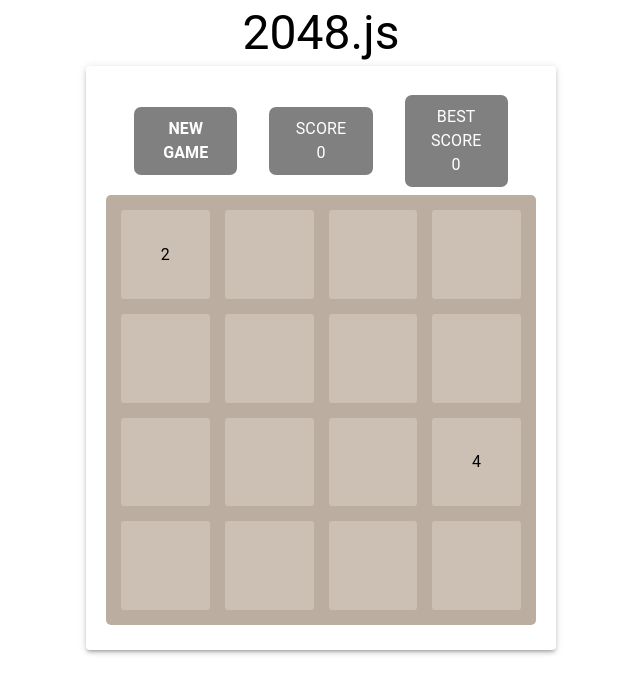
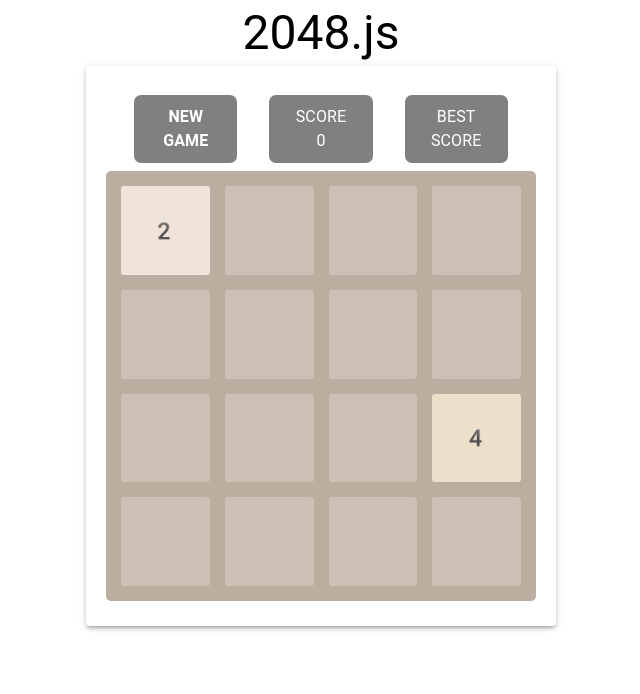
Before and after one commit to bragg13/ugly-2048, a React (Create React App) app: page / in a window 1280 px wide. Shown: the top 694 px of the page, without its empty margins (319-959 px from the left). Built offline with nearby package versions, Linux system fonts and the light colour scheme.

Commit message:
animations working but not for merged

```diff
--- a/src/App.jsx
+++ b/src/App.jsx
@@ -1,4 +1,4 @@
-import { useState } from "react";
+import { useEffect, useState } from "react";
 import { Paper, Typography } from "@mui/material";
 import GameOverScreen from "./components/GameOverScreen/GameOverScreen.jsx";
 import Header from "./components/Header/Header.jsx";
@@ -10,8 +10,19 @@ function App() {
   const [score, setScore] = useState(0);
   const [bestScore, setBestScore] = useState(0); // TODO: load from storage
 
-  const handleScore = () => {
-    console.log("els");
+  useEffect(() => {
+    // get best score from storage
+    let _bs = JSON.parse(localStorage.getItem('bestScore'))
+    setBestScore(_bs)
+  }, [])
+
+  const handleScore = newScore => {
+    setScore(prevScore => prevScore+newScore)
+
+    if (newScore > bestScore) {
+      setBestScore(score+newScore)
+      // show little anim
+    }
   };
 
   return (
@@ -19,8 +30,8 @@ function App() {
       <Typography textAlign={'center'} padding={'5px'} variant="h3">2048.js</Typography>
       <div className="game-container">
         {isGameOver && <GameOverScreen />}
-        <Header score={score} bestScore={bestScore}/>
-        <Game />
+        <Header score={score} bestScore={bestScore} />
+        <Game handleScore={handleScore} />
       </div>
     </>
   );
--- a/src/components/Game/Game.jsx
+++ b/src/components/Game/Game.jsx
@@ -2,9 +2,8 @@ import { Container, Grid, Typography } from "@mui/material";
 import { useEffect, useRef, useState } from "react";
 import './Game.css'
 import Tile from "../Tile/Tile";
-import Header from "../Header/Header"
 
-export default function Game(props) {
+export default function Game({ handleScore }) {
     const [board, setBoard] = useState([])
     const calcBoard = useRef(null)
     const emptyTiles = useRef([])
@@ -22,7 +21,10 @@ export default function Game(props) {
         for (let i = 0; i < 4; i++) {
             for (let j = 0; j < 4; j++) {
                 g[i].push({
-                    value: null
+                    value: null,
+                    // prevValue: null,
+                    id: [i, j],
+                    prevId: []
                 })
                 _emptyTiles.push(`${i}${j}`)
             }
@@ -56,20 +58,32 @@ export default function Game(props) {
                 case 37:
                     console.log('left')
                     slideLeft()
+                    updateEmptyTiles()
+                    pushRandomToGrid()
+                    console.log(calcBoard.current)
                     break;
 
                 case 38:
                     console.log('up')
                     slideUp()
+                    updateEmptyTiles()
+                    pushRandomToGrid()
+                    console.log(calcBoard.current)
                     break;
 
                 case 39:
                     console.log('right')
                     slideRight();
+                    updateEmptyTiles()
+                    pushRandomToGrid()
+                    console.log(calcBoard.current)
                     break;
                 case 40:
                     console.log('down')
                     slideDown()
+                    updateEmptyTiles()
+                    pushRandomToGrid()
+                    console.log(calcBoard.current)
                     break;
                 default:
                     break;
@@ -95,12 +109,20 @@ export default function Game(props) {
     const pushRandomToGrid = () => {
         let { tileI, tileJ } = getEmptyTile()
         let newArr = [[], [], [], []]
-        let newValue = (Math.floor(Math.random() * 2)+1)*2 // random number either 2 and 4
+        let newValue = (Math.random()<=0.6) ? 2 : 4
 
         for (let i = 0; i < 4; i++) {
             for (let j = 0; j < 4; j++) {
+                let obj
+
                 if (i == tileI && j == tileJ) {
-                    newArr[i].push({ value: newValue })
+                    obj = {
+                        id: [i, j],
+                        prevId: [],
+                        value: newValue,
+                    }
+                    newArr[i].push(obj)
+
                 } else {
                     newArr[i].push(calcBoard.current[i][j])
                 }
@@ -112,8 +134,6 @@ export default function Game(props) {
 
     const move = () => {
         let newBoard = []
-        let newEmptyTiles = []
-        // calcBoard.current = board
 
         for (let row = 0; row < 4; row++) {
             // console.log(`[row ${row}`)
@@ -126,11 +146,12 @@ export default function Game(props) {
                 // console.log('length 0 - no computation needed')
                 // fill with null and push the row
                 for (let col = 0; col < 4; col++) {
+                    // console.log(calcBoard.current[row][col])
                     compactedRow.push({
-                        // id: `${row}${col}`,
-                        value: null
+                        value: null,
+                        id: [row, col],
+                        prevId: []
                     })
-                    newEmptyTiles.push(`${row}${col}`)
 
                 }
                 newBoard.push(compactedRow)
@@ -144,10 +165,10 @@ export default function Game(props) {
                 // fill with null and push the row
                 for (let col = 1; col <= 3; col++) {
                     compactedRow.push({
-                        // id: `${row}${col}`,
-                        value: null
+                        value: null,
+                        id: [row, col],
+                        prevId: []
                     })
-                    newEmptyTiles.push(`${row}${col}`)
 
                 }
                 newBoard.push(compactedRow)
@@ -166,8 +187,10 @@ export default function Game(props) {
                         // console.log('computation done, one more el in the array')
 
                         // wont be summable, wont iterate there, just switch places
+                        // compactedRow[col].prevValue = compactedRow[col].value
                         compactedRow[col].value = compactedRow[col + 1].value
                         compactedRow[col + 1].value = null
+                        // compactedRow[col + 1].prevId = null     // dovrebbe essere inutile perche quando instanzio un nuovo blocco gli do prevId null di base
 
                         // current value got updated
                         curVal = compactedRow[col].value
@@ -192,8 +215,9 @@ export default function Game(props) {
                 // if we can sum the two values
                 if (curVal === adjVal) {
                     // console.log('added!')
-                    compactedRow[col].value *= 2
+                    compactedRow[col].value = curVal + adjVal
                     compactedRow[col + 1].value = null
+                    handleScore(compactedRow[col].value)
                 }
             }
 
@@ -204,16 +228,47 @@ export default function Game(props) {
             // console.log(`col is ${col}`)
             for (col; col < 4; col++) {
                 compactedRow.push({
-                    value: null
+                    value: null,
+                    id: [row, col],
+                    prevId: []
                 })
-                newEmptyTiles.push(`${row}${col}`)
 
             }
             newBoard.push(compactedRow)
             continue
         }
+        calcBoard.current = newBoard
+
+    }
+
+    const updateEmptyTiles = () => {
+        let newEmptyTiles = []
+
+        calcBoard.current.map(
+            (row, rowI) => row.map(
+                (col, colI)=> {
+                    // update empty tiles
+                    if (calcBoard.current[rowI][colI].value === null) {
+                        newEmptyTiles.push(`${rowI}${colI}`)
+                    }
+
+                    // update IDs
+                    let obj = {
+                        ...calcBoard.current[rowI][colI],
+                        prevId: calcBoard.current[rowI][colI].id,
+                        id: [rowI, colI]
+                    }
+                    calcBoard.current[rowI][colI] = obj
+
+                    // calcBoard.current[rowI][colI].prevId = calcBoard.current[rowI][colI].id
+                    // calcBoard.current[rowI][colI].id = [rowI, colI]
+                }
+            )
+        )
+
         emptyTiles.current = newEmptyTiles
-        calcBoard.current = newBoard
+        console.log(calcBoard.current)
+        setBoard(calcBoard.current)
 
     }
 
@@ -274,6 +329,9 @@ export default function Game(props) {
                             <Tile
                                 key={crypto.randomUUID()}
                                 value={tile.value}
+                                id={tile.id}
+                                prevId={tile.prevId}
+                                // prevValue={tile.prevValue}
                             />
                         ))}
                     </>
@@ -282,3 +340,8 @@ export default function Game(props) {
         </>
     )
 }
+
+
+// quando muovo devo anche settare value a null e prevValue alla prevValue
+// perche ora come ora
+// quando muovo e sposto dei blocchi, i blocchi null che sostituisco devono avere id/prevId a null, TUTTO A NULL
--- a/src/components/Tile/Tile.css
+++ b/src/components/Tile/Tile.css
@@ -7,44 +7,103 @@
     height: 100%;
     border-radius: 3px;
     background: var(--0);
+    --tileSize: 96.25px;
+}
+
+@keyframes appear {
+    from { opacity: 0; transform: scale3d(0.5, 0.5, 0.5); }
+    to { opacity: 1; transform: scale3d(1, 1, 1); }
+}
+@keyframes slide {
+    from {
+        transform: translate(
+            calc(var(--tileSize) * var(--movementAmount) * var(--movementX)),
+            calc(var(--tileSize) * var(--movementAmount) * var(--movementY))
+        ); }
+    to { transform: translate(0, 0); }
+}
+
+.anim-appear { animation: appear 0.5s; }
+.anim-moved { animation: slide 1s; }
+
+.slide-1 {
+    --movementAmount: 1
+}
+.slide-2 {
+    --movementAmount: 2
+}
+.slide-3 {
+    --movementAmount: 3
+}
+
+.slide-right {
+    --movementX: -1;
+    --movementY: 0;
+}
+.slide-left {
+    --movementX: 1;
+    --movementY: 0;
+}
+.slide-down {
+    --movementY: -1;
+    --movementX: 0;
+}
+.slide-up {
+    --movementY: 1;
+    --movementX: 0;
 }
 
 .color-0 {
-    background-color: var(--color-0);
+    background-color: var(--0);
     color: white
 }
 
 .color-2 {
-    background-color: var(--color-2);
-    color: white
+    background-color: var(--2);
+    color: #747160;
 }
 
 .color-4 {
-    background-color: var(--color-4);
-    color: white
+    background-color: var(--4);
+    color: #747160;
 }
 
 .color-8 {
-    background-color: var(--color-8);
-    color: white
+    background-color: var(--8);
+    color: white;
 }
 
 .color-16 {
-    background-color: var(--color-16);
+    background-color: var(--16);
     color: white
 }
 
 .color-32 {
-    background-color: var(--color-32);
+    background-color: var(--32);
     color: white
 }
 
 .color-64 {
-    background-color: var(--color-64);
+    background-color: var(--64);
     color: white
 }
 
 .color-128 {
-    background-color: var(--color-128);
+    background-color: var(--128);
     color: white
 }
+
+
+  /* block colors */
+  /* --0: #ccc0b4;
+  --2: #f0e3da;
+  --4: #ece0ca;
+  --8: #f2b179;
+  --16: #ec8d53;
+  --32: #f57c5f;
+  --64: #e95839;
+  --128: #f4d86d;
+  --256: #f4d86d;
+  --512: #f4d86d;
+  --1024: #f4d86d;
+  --2048: #f4d86d; */
--- a/src/components/Tile/Tile.jsx
+++ b/src/components/Tile/Tile.jsx
@@ -2,14 +2,60 @@ import React, { useState } from 'react'
 import { Typography } from '@mui/material';
 import './Tile.css'
 
-export default function Tile({id, value}) {
+export default function Tile({value, prevId, id}) {
 
-  const [initialValue, setInitialValue] = useState(value);
-  const [position, setPosition] = useState(id);
+const getClasses = () => {
+  let color = (value===null) ? '0' : value
+
+  if (value === null || (prevId.length===0 && value===null)) return `color-${color}`
+  if (value!==null && prevId.length === 0) return `color-${color} anim-appear`
+
+  let moved = ''
+  let deltaY = id[0] - prevId[0]
+  let deltaX = id[1] - prevId[1]
+
+  if (deltaX > 0) {
+    moved = `anim-moved slide-right slide-${id[1] - prevId[1]}` // right
+  } else if (deltaX < 0) {
+    moved = `anim-moved slide-left slide-${prevId[1] - id[1]}`  // left
+  }
+
+  if (deltaY > 0) {
+    moved = `anim-moved slide-down slide-${id[0] - prevId[0]}` // down
+  } else if (deltaY < 0) {
+    moved = `anim-moved slide-up slide-${prevId[0] - id[0]}`  // up
+  }
+
+
+  // if (spawned==='' && prevId[1] !== id[1]) {
+  //   // moved along x - get direction
+  //   if (prevId[1] < id[1]) {
+  //     console.log(nCells)
+  //   } else {
+  //     // left
+  //     let nCells = id[0]-prevId[0]
+  //     moved = `anim-moved-left-${nCells}`
+  //   }
+
+  // }
+  // else if (prevId[1] !== id[1]) {
+  //   // moved along y - get direction
+
+  // }
+
+    return `color-${color} ${moved}`
+  }
 
   return (
-    <div className="tile">
-      <Typography>{value}</Typography>
+    <div
+    className={`tile ${getClasses()}`}>
+      <Typography
+        fontWeight={'bold'}
+        fontFamily={"emoji"}
+        letterSpacing={'2px'}
+        fontSize={'1.5rem'}>
+          {value}
+      </Typography>
     </div>
   )
 }
--- a/src/index.css
+++ b/src/index.css
@@ -32,4 +32,5 @@ code {
   --256: #f4d86d;
   --512: #f4d86d;
   --1024: #f4d86d;
-  --2048: #f4d86d;}
+  --2048: #f4d86d;
+}
```
Lines whose indentation alone changed are shown as unchanged.
